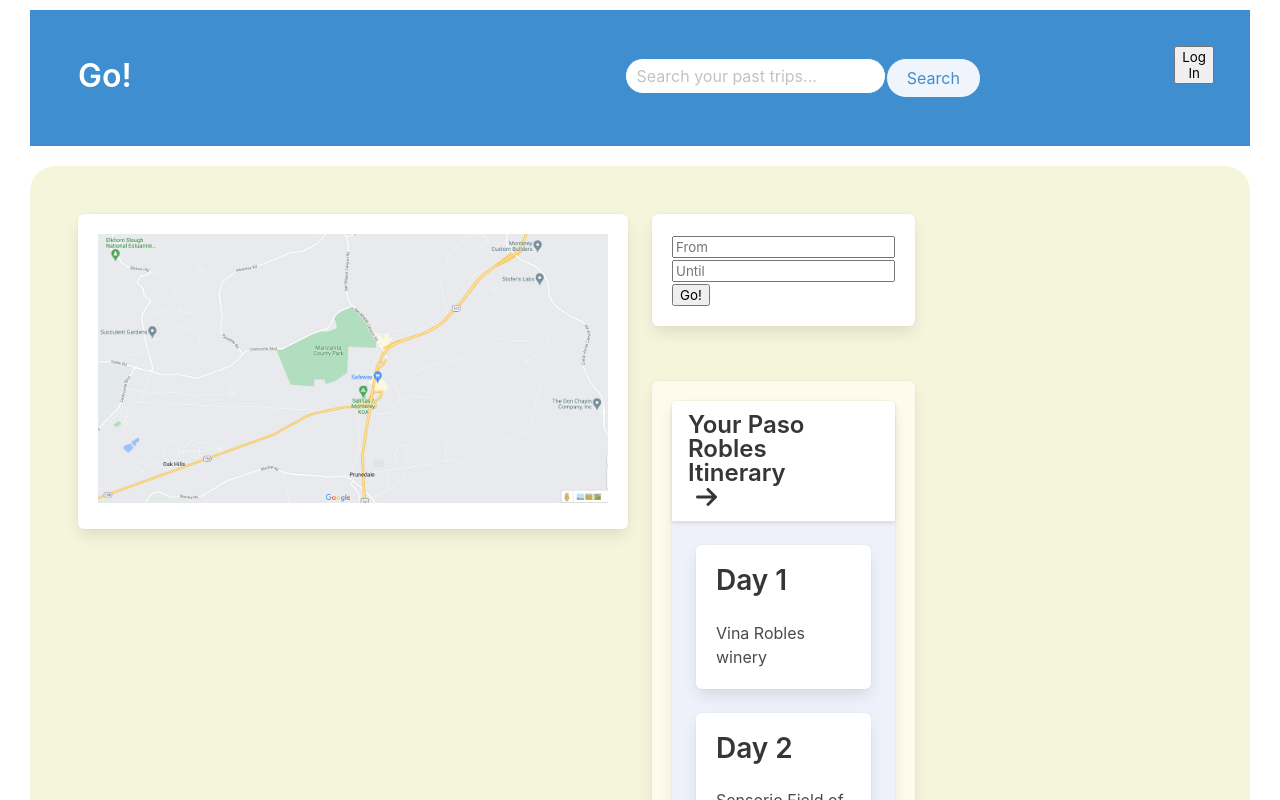
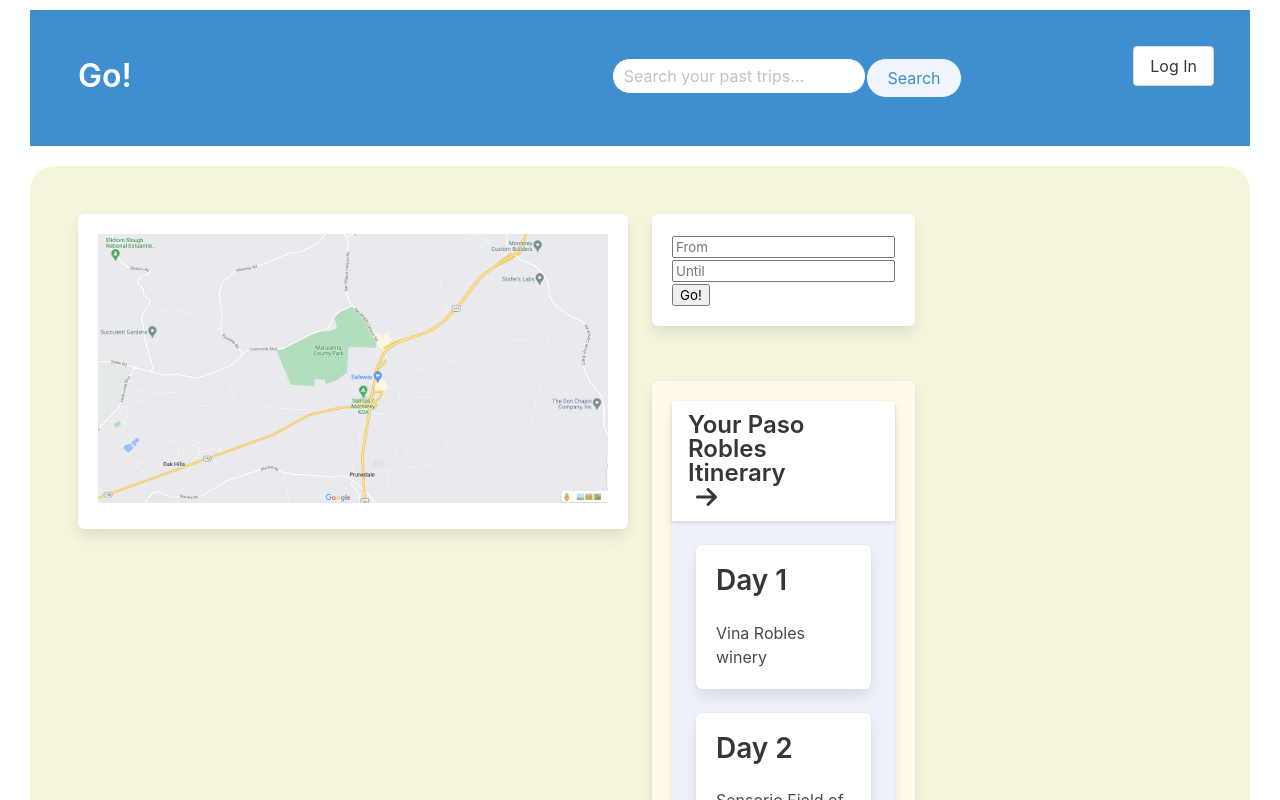
Before and after one commit to paulkasidit/go, a React (Create React App) app in the folder client/: page / in a window 1280 px wide. Shown: the top 800 px of the page. Built offline with nearby package versions, Linux system fonts and the light colour scheme; no server answers.

Commit message:
create login/logout button

```diff
--- a/client/src/components/Header/LoginButton.js
+++ b/client/src/components/Header/LoginButton.js
@@ -4,7 +4,7 @@ import { useAuth0 } from "@auth0/auth0-react";
 const LoginButton = () => {
   const { loginWithRedirect } = useAuth0();
 
-  return <button onClick={() => loginWithRedirect()}>Log In</button>;
+  return <button class = "button is-outlined" onClick={() => loginWithRedirect()}>Log In</button>;
 };
 
 export default LoginButton;
--- /dev/null
+++ b/client/src/components/Header/LogoutButton.js
@@ -0,0 +1,14 @@
+import { useAuth0 } from "@auth0/auth0-react";
+import React from "react";
+
+const LogoutButton = () => {
+  const { logout } = useAuth0();
+
+  return (
+    <button class = "button is-outlined" onClick={() => logout({ logoutParams: { returnTo: window.location.origin } })}>
+      Log Out
+    </button>
+  );
+};
+
+export default LogoutButton;
--- a/client/src/components/HeaderControl.js
+++ b/client/src/components/HeaderControl.js
@@ -5,20 +5,21 @@ import SearchBar from './Header/SearchBar';
 import AccountDetail from './Header/AccountDetail';
 import AccountInfo from './Header/AccountInfo';
 import LoginButton from './Header/LoginButton';
-
+import LogoutButton from './Header/LogoutButton';
+import { faListCheck, faTruckField, faTruckFieldUn } from '@fortawesome/free-solid-svg-icons';
 function HeaderControl(){
 
   const [userIsLoggedIn, setUserIsLoggedIn] = useState(false);
   const [accountInfoVisibleOnPage, setAccountInfoVisibleOnPage] = useState(false);
 
-  let buttonText = null;
+  let sessionButton = null;
   let currentlyVisibleState = null;
 
   if (accountInfoVisibleOnPage){
     currentlyVisibleState = <AccountInfo/>
-    buttonText = "Log Out";
+    sessionButton = <LogoutButton/>;
   } else {
-    buttonText = "Log In";
+    sessionButton = <LoginButton/>;
   }
 
     return(
@@ -37,7 +38,7 @@ function HeaderControl(){
                     {currentlyVisibleState}
                   </div>
                   <div class = "column">
-                    <LoginButton/>
+                      {sessionButton}
                   </div>
                 </div>
               </nav>
--- a/client/src/index.js
+++ b/client/src/index.js
@@ -9,8 +9,8 @@ import { Auth0Provider } from "@auth0/auth0-react";
 const root = ReactDOM.createRoot(document.getElementById('root'));
 root.render(
   <Auth0Provider
-    domain = {process.env.REACT_APP_DOMAIN}
-    clientId = {process.env.REACT_APP_CLIENT_ID}
+    domain = "dev-vrnlarrsgx15gyss.us.auth0.com"
+    clientId = "I0TLQTHC4blE8JlSIXyp3BzTIpl1EgIk"
     authorizationParams = {{
     redirect_uri: window.location.origin
   }}
```
Also changed, not shown: 1 other file (tests, documents, lock files or other folders).
